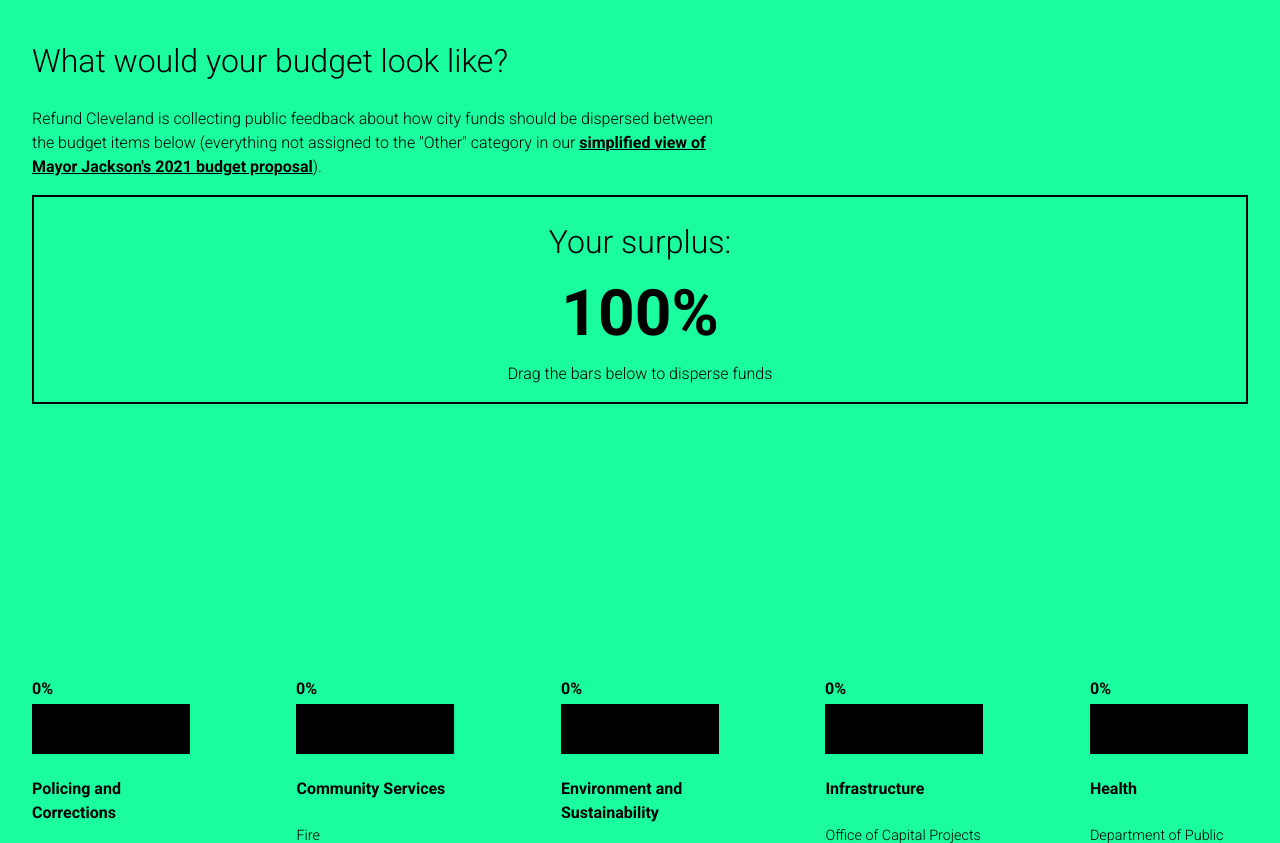
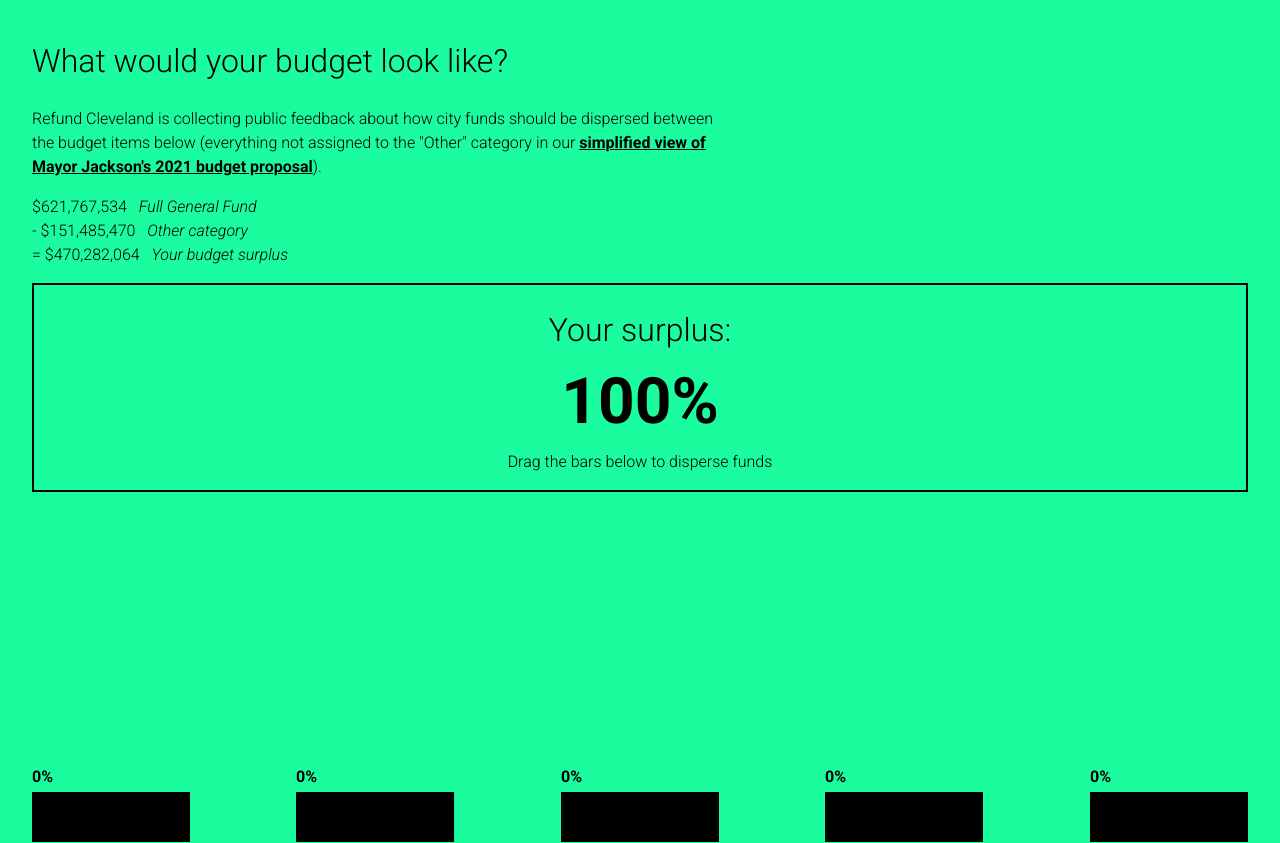
Before and after one commit to opencleveland/refundcleveland, a Django app: page /change-the-budget/ in a window 1280 px wide. Shown: the part 72-915 px from the top of the page. Run offline with Django 3.2, Linux system fonts and the light colour scheme.

Commit message:
Remove unneeded script coupling, add placeholder surplus explanation

```diff
--- a/peoples_budget/templates/change-the-budget.html
+++ b/peoples_budget/templates/change-the-budget.html
@@ -5,8 +5,10 @@
 
 <div class="penny_budget">
 
-    <h1>What would your budget look like?</h1>
-    <p>Refund Cleveland is collecting public feedback about how city funds should be dispersed between the budget items below (everything not assigned to the "Other" category in our <a href="/">simplified view of Mayor Jackson's 2021 budget proposal</a>).</p>
+    <div id="header-info">
+        <h1>What would your budget look like?</h1>
+        <p>Refund Cleveland is collecting public feedback about how city funds should be dispersed between the budget items below (everything not assigned to the "Other" category in our <a href="/">simplified view of Mayor Jackson's 2021 budget proposal</a>).</p>
+    </div>
     <div id="penny_budget_legend"></div>
 
     <div id="penny_budget"></div>
--- a/static/js/change-budget.js
+++ b/static/js/change-budget.js
@@ -1,19 +1,40 @@
 (function () {
 
-    // Retrieve data
+    // Retrieve and format data
     let data = retrieve_budget_data();
     data = sum_category_totals(data);
-    data = sort_desc_by_percentage(data);
-    let categories = data.children;
 
     // Remove "Other" category from data object
-    let other_category = categories.pop();
+    let other_category;
+    data.children.forEach(function (category, i) {
+        if (category.name === "Other") {
+            other_category = data.children[i];
+            data.children.splice(i, 1);
+        }
+    });
+
+    data.full_total = data.total;
     data.total -= other_category.total;
 
-    // Init all category totals and percentages to 0
+    // Calculate category percentage data
+    // and sort to match order of home page.
+    data = add_percentage_to_categories(data);
+    data = sort_desc_by_percentage(data);
+
+    // Clear category totals and percentage data
+    // for the user
+    let categories = data.children;
     categories.forEach(function (category) {
         category.percentage = 0;
         category.total = 0;
+    });
+
+    // Placeholder info explaining what data
+    // the user is manipulating
+    d3.select("#header-info").append("div")
+        .attr("class", "surplus-explanation")
+        .html(function() {
+        return `<div class="equation">$${add_commas(data.full_total)} <span>Full General Fund</span></div> <div class="equation">- $${add_commas(other_category.total)} <span>Other category</span></div> <div class="equation">= $${add_commas(data.total)} <span>Your budget surplus</span></div>`;
     });
 
     const MULTIPLIER = 2.5,  // add height to bars
--- a/static/js/shared.js
+++ b/static/js/shared.js
@@ -28,26 +28,17 @@ function sum_category_totals(data) {
     return data;
 }
 
-// Sort categories in descending order by percentage
-function sort_desc_by_percentage(data) {
-
-    // Add percentage data to JSON object
+// Add percentage data to child categories
+function add_percentage_to_categories(data) {
     data.children.forEach(function (category) {
         category.percentage = (category.total / data.total * 100).toFixed(2)
-    })
+    });
+    return data;
+}
 
-    // Sort the categories by percentage
+// Sort child categories in descending order by percentage
+function sort_desc_by_percentage(data) {
     data.children.sort((a, b) => b.percentage - a.percentage);
-
-    // Move "Other" category to the end
-    data.children.forEach(function (category, i) {
-        if (category.name == "Other") {
-            let other_category = data.children[i];
-            data.children.splice(i, 1);
-            data.children.push(other_category)
-        }
-    });
-
     return data;
 }
 
--- a/static/style.css
+++ b/static/style.css
@@ -312,4 +312,13 @@ div#content .modal-content a:hover {
   cursor: pointer;
 }
 
+.surplus-explanation {
+  margin-bottom: 1em;
+}
+
+.surplus-explanation .equation span {
+  margin-left: 0.5em;
+  font-style: italic;
+}
+
 /*# sourceMappingURL=style.css.map */
--- a/static/style.scss
+++ b/static/style.scss
@@ -322,3 +322,12 @@ div#content .modal-content a:hover {
   text-decoration: none;
   cursor: pointer;
 }
+
+.surplus-explanation {
+  margin-bottom: 1em;
+}
+
+.surplus-explanation .equation span {
+  margin-left: .5em;
+  font-style: italic;
+}
```
Also changed, not shown: static/js/mayors-budget.js (+12 -1 lines), 1 other file.
